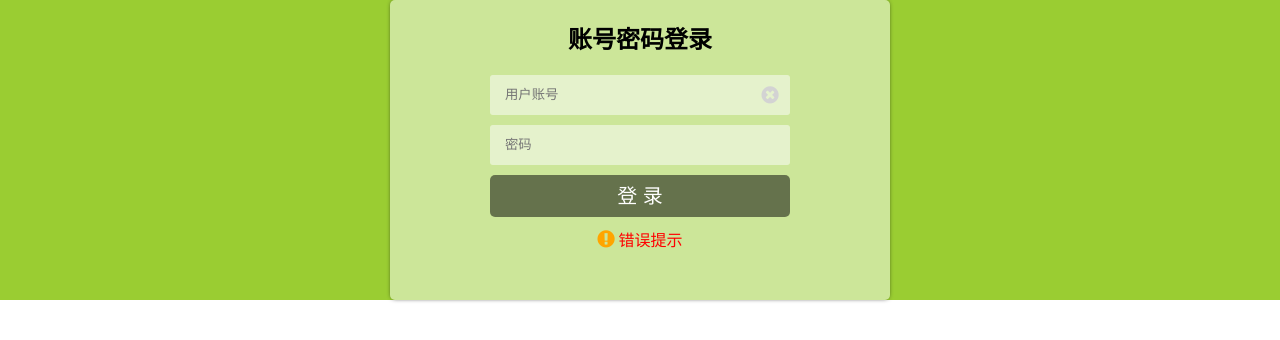
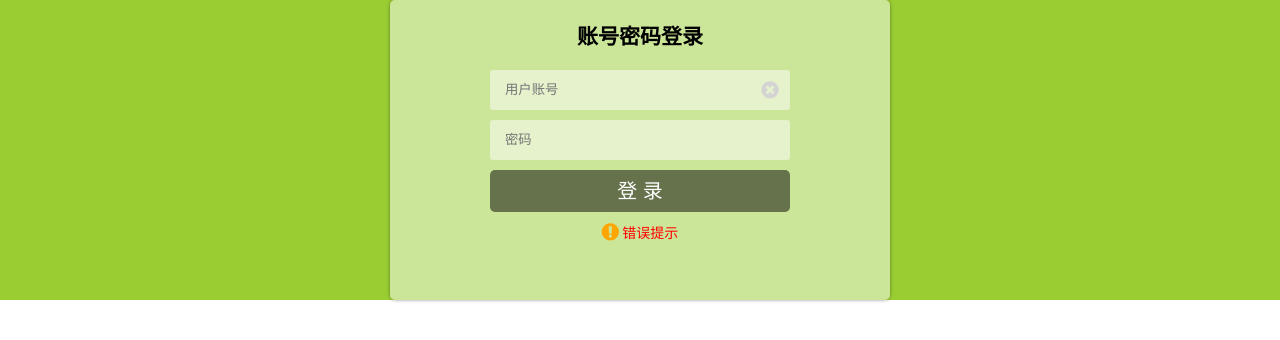
Before and after one commit to WuRuidongReyes/legend-heroes, an Angular app: page / in a window 1280 px wide. Shown: the top 340 px of the page. Built offline with nearby package versions, Linux system fonts and the light colour scheme.

Commit message:
默认字体大小设置为14px

```diff
--- a/src/styles.less
+++ b/src/styles.less
@@ -2,7 +2,7 @@
 @phoneBackColor: rgb(247,247,247);
 body {
     margin: 0px;
-    font-size: 16px;
+    font-size: 14px;
     @media (max-width: 600px) {
         background-color: @phoneBackColor;
     }
```
